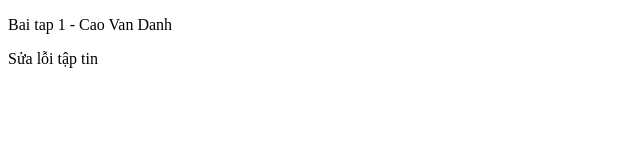
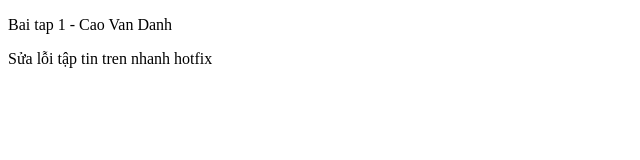
Before and after one commit to danh490101/CT300_BT1, a plain HTML site: page index.html in a window 1280 px wide. Shown: the full height of the page, 0-640 px from the left. Drawn offline with Linux system fonts and the light colour scheme.

Commit message:
Thay doi tap tin tren nhanh hotfix

```diff
--- a/index.html
+++ b/index.html
@@ -8,6 +8,6 @@
 </head>
 <body>
     <p>Bai tap 1 - Cao Van Danh</p>
-    <p>Sửa lỗi tập tin</p>
+    <p>Sửa lỗi tập tin tren nhanh hotfix</p>
 </body>
 </html>
```
